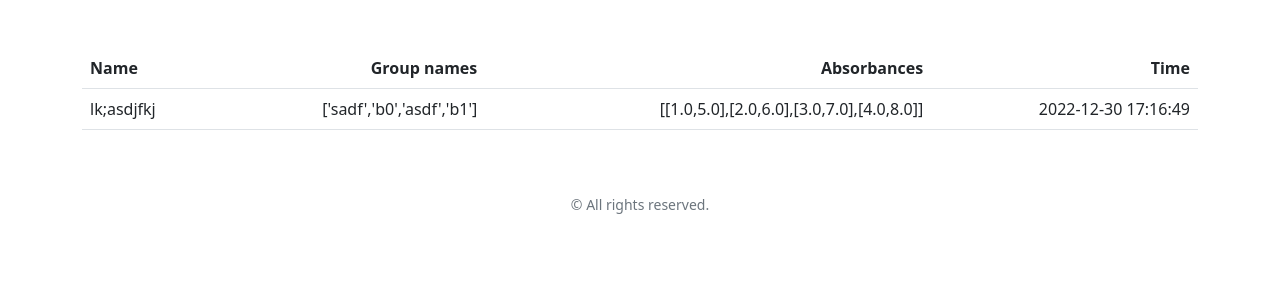
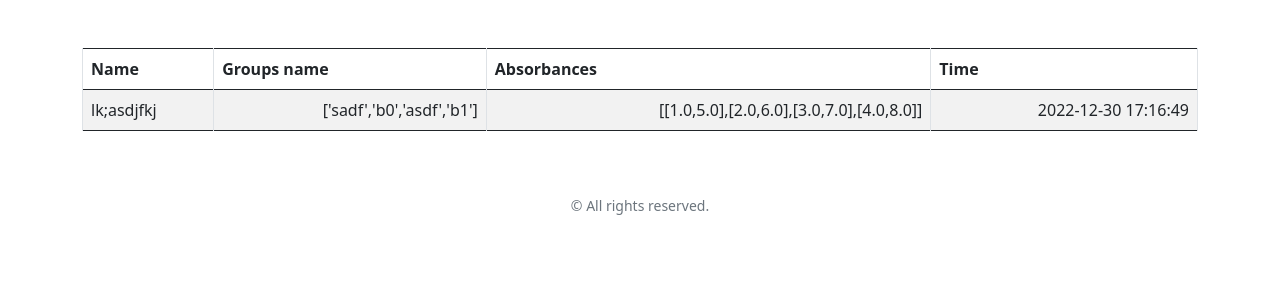
Before and after one commit to morteza1440/cs50x_final_project, a Flask app: page /history in a window 1280 px wide. Shown: the part 76-376 px from the top of the page. Run offline with Flask 2, Linux system fonts and the light colour scheme; the visitor is signed in with stand-in values (Sample User, id 1); some libraries are stand-ins or nearby versions.

Commit message:
fixed history.html table

```diff
--- a/static/styles.css
+++ b/static/styles.css
@@ -43,3 +43,11 @@ img
     display: inline;
     width: 4.64rem !important
 }
+
+.table-bordered > tbody > tr > td,
+.table-bordered > thead > tr > td,
+.table-bordered
+{
+    border-bottom: 0;
+    border-top: 0;
+}
--- a/templates/history.html
+++ b/templates/history.html
@@ -5,13 +5,13 @@
 {% endblock %}
 
 {% block main %}
-    <table class="table">
+    <table class="table table-striped table-bordered align-middle">
         <thead>
             <tr>
                 <th class="text-start">Name</th>
-                <th class="text-end">Group names</th>
-                <th class="text-end">Absorbances</th>
-                <th class="text-end">Time</th>
+                <th class="text-start">Groups name</th>
+                <th class="text-start">Absorbances</th>
+                <th class="text-start">Time</th>
             </tr>
         </thead>
         <tbody>
```
Also changed, not shown: templates/app.py (deleted, +0 -33 lines), templates/static/styles.css (deleted, +0 -45 lines), templates/mttcalc.db (deleted), templates/requirements.txt (deleted), templates/static/favicon.png (deleted), templates/static/mtt.jpg (deleted), 1 other file.
